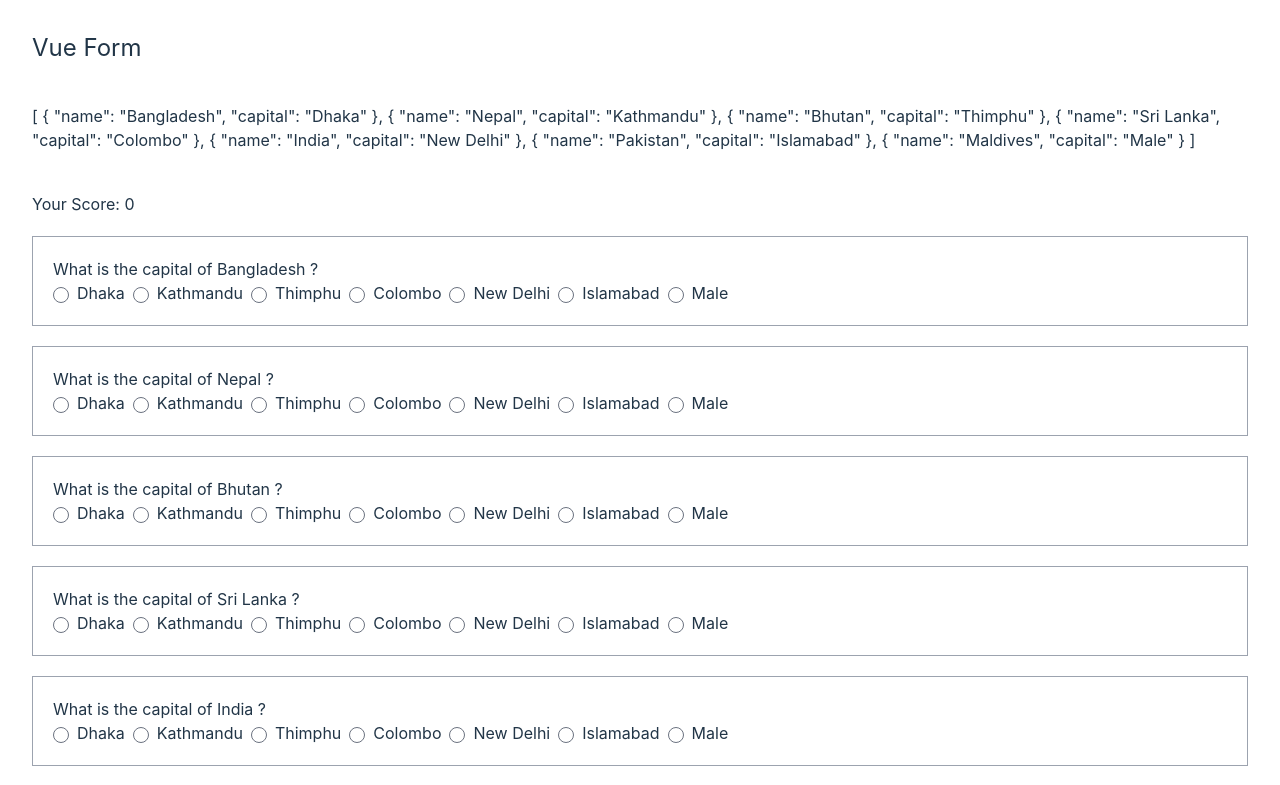
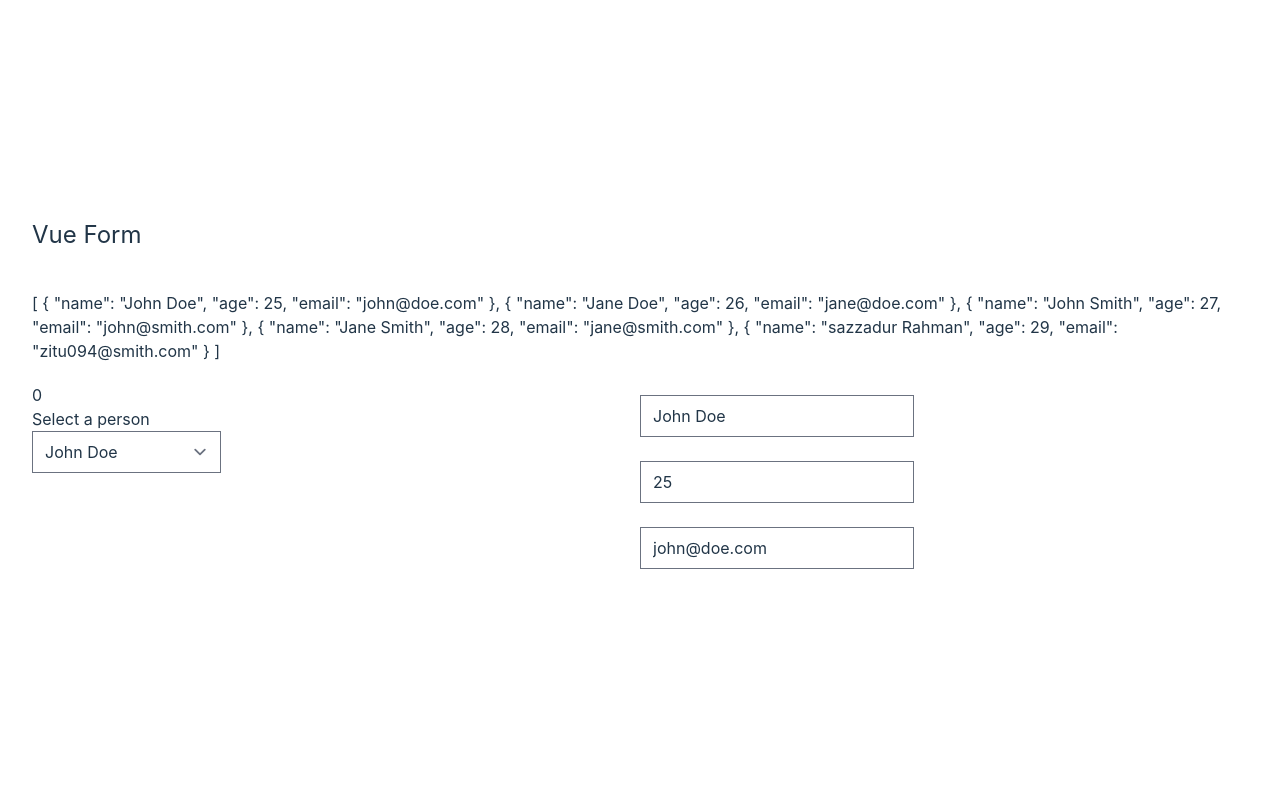
Before and after one commit to SrZitu/Vue_Module_06, a Vue app: page / in a window 1280 px wide. Shown: the top 785 px of the page. Built offline with nearby package versions, Linux system fonts and the light colour scheme.

Commit message:
dynamic content editing using 2 way data binding

```diff
--- a/src/App.vue
+++ b/src/App.vue
@@ -1,47 +1,42 @@
 <script setup>
 import { ref,reactive,computed } from 'vue'
 
-const saarcCountries = reactive([
-  { name: "Bangladesh", capital: "Dhaka" },
-  { name: "Nepal", capital: "Kathmandu" },
-  { name: "Bhutan", capital: "Thimphu" },
-  { name: "Sri Lanka", capital: "Colombo" },
-  { name: "India", capital: "New Delhi" },
-  { name: "Pakistan", capital: "Islamabad" },
-  { name: "Maldives", capital: "Male" }
+const persons = reactive([
+  { name: 'John Doe', age: 25, email: 'john@doe.com' },
+  { name: 'Jane Doe', age: 26, email: 'jane@doe.com' },
+  { name: 'John Smith', age: 27, email: 'john@smith.com' },
+  { name: 'Jane Smith', age: 28, email: 'jane@smith.com' },
+  { name: 'sazzadur Rahman', age: 29, email: 'zitu094@smith.com' },
+
 ]);
-const capitals = ["Dhaka", "Kathmandu", "Thimphu", "Colombo", "New Delhi", "Islamabad", "Male"];
 
+const activeIndex=ref(0);
 
-const getScore = computed(() => {
-  let score = 0;
-  saarcCountries.forEach(country => {
-    if (country.capital === country.answer) {
-      score++;
-    }
-  });
-  return score;
-});
-
-function getCapitals(){
-  return capitals;
-  //return capitals.sort(()=>Math.random()-0.5);
-}
 
 </script>
 
 <template>
-   <section class="mx-auto container text-left">
+  <section class="mx-auto container text-left">
     <h1 class="text-2xl mb-10">Vue Form</h1>
-    <p class="mb-10">{{ saarcCountries }}</p>
-    <p>Your Score: {{ getScore }}</p>
-    <div class="my-5 border border-gray-400 p-5" v-for="(country,index) in saarcCountries" :key="index">
-      <p>What is the capital of {{ country['name'] }}  ?</p>
-      <template  v-for="(capital,index) in getCapitals()" :key="index">
-        <input  :name="country.name" type="radio" :value="capital" v-model="country.answer" />
-        <label class="ml-2 mr-2">{{ capital }}</label>
-      </template>
+    <p class="my-5">{{ persons }}</p>
+    <div class="flex ">
+      <div class="w-1/2">
+        <p>{{activeIndex}}</p>
+
+        <p class="mb-10">
+        <h2>Select a person</h2>
+        <select name="person" id="person" v-model="activeIndex">
+          <option :value="index" v-for="(person,index) in persons" :key="index" >{{ person.name }}</option>
+        </select>
+        </p>
+      </div>
+      <div>
+        <div class="flex flex-col"  >
+          <input class=" my-3" type="text"  :placeholder="key" v-model="persons[activeIndex][key]" v-for="(value,key,index2) in persons[activeIndex]" :key="key"  >
+        </div>
+      </div>
     </div>
+
   </section>
 
 </template>
```
